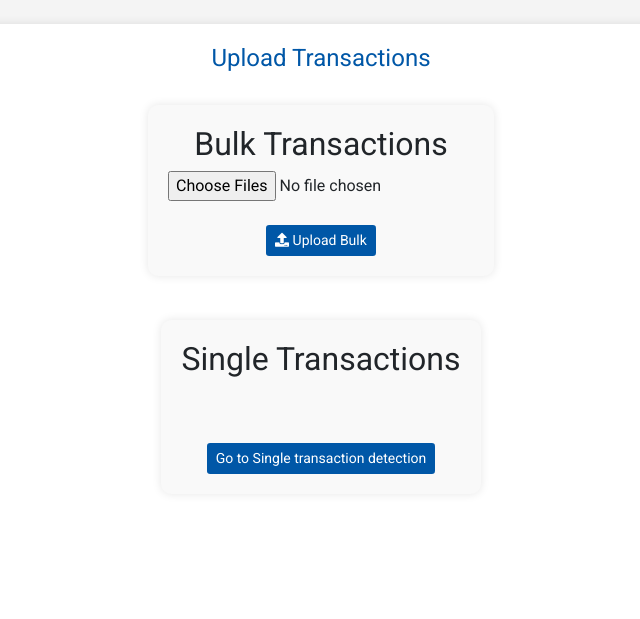
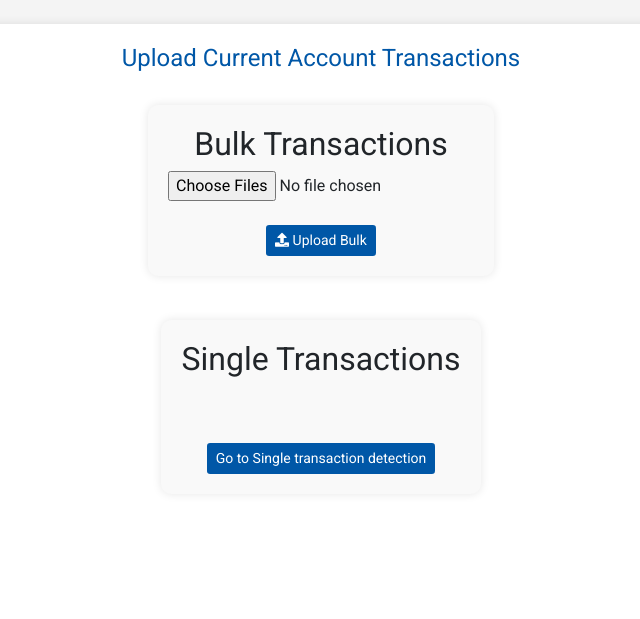
Before and after one commit to ben10jh/uobcapstone_legit, a Flask app: page /return in a window 1280 px wide. Shown: the part 120-739 px from the top of the page, without its empty margins (319-959 px from the left). Run offline with Flask 3, Linux system fonts and the light colour scheme; parts of the project's set-up code (start-up, migrations or seed data) failed here and were passed over; some libraries are stand-ins or nearby versions.

Commit message:
Modified title on main page

```diff
--- a/templates/index.html
+++ b/templates/index.html
@@ -164,7 +164,7 @@
    <div class="container mt-4">
        <div class="row justify-content-center">
            <div class="col-md-8 center-content">
-               <h1>Upload Transactions</h1>
+               <h1>Upload Current Account Transactions</h1>
                <form action="/" method="post" enctype="multipart/form-data" class="mt-4">
                    <h2>Bulk Transactions</h2>
                    <div class="form-group">
```
